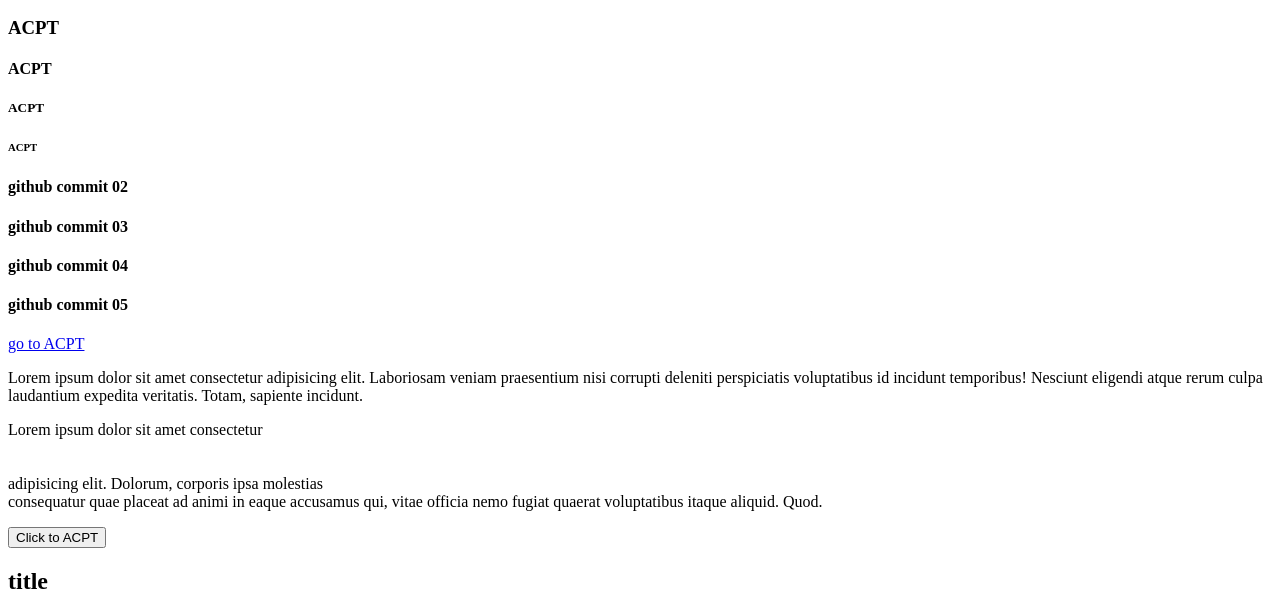
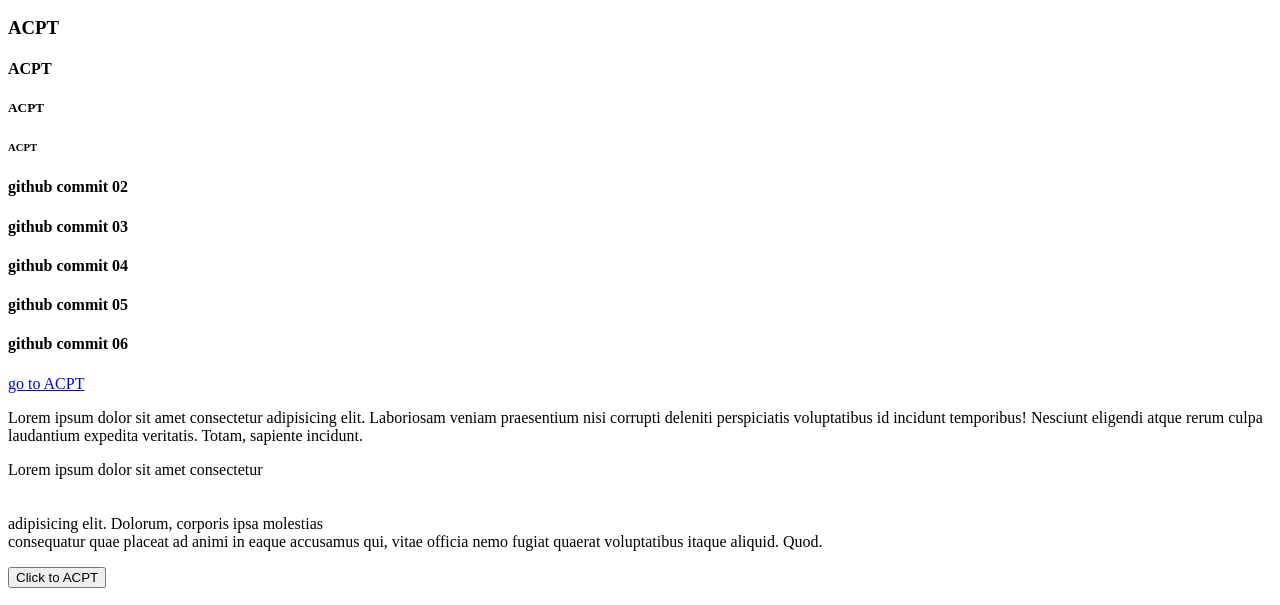
Before and after one commit to Ramesh-Kaushika/afsd-04, a plain HTML site: page index.html in a window 1280 px wide. Shown: the part 485-1090 px from the top of the page. Drawn offline with Linux system fonts and the light colour scheme.

Commit message:
commit 6

```diff
--- a/index.html
+++ b/index.html
@@ -37,6 +37,9 @@
 
     <!-- github commit -->
     <h4>github commit 05</h4>
+
+    <!-- github commit -->
+    <h4>github commit 06</h4>
 
     <!-- anchor tag -->
     <a href="https://acpt.lk/">go to ACPT</a>
```
